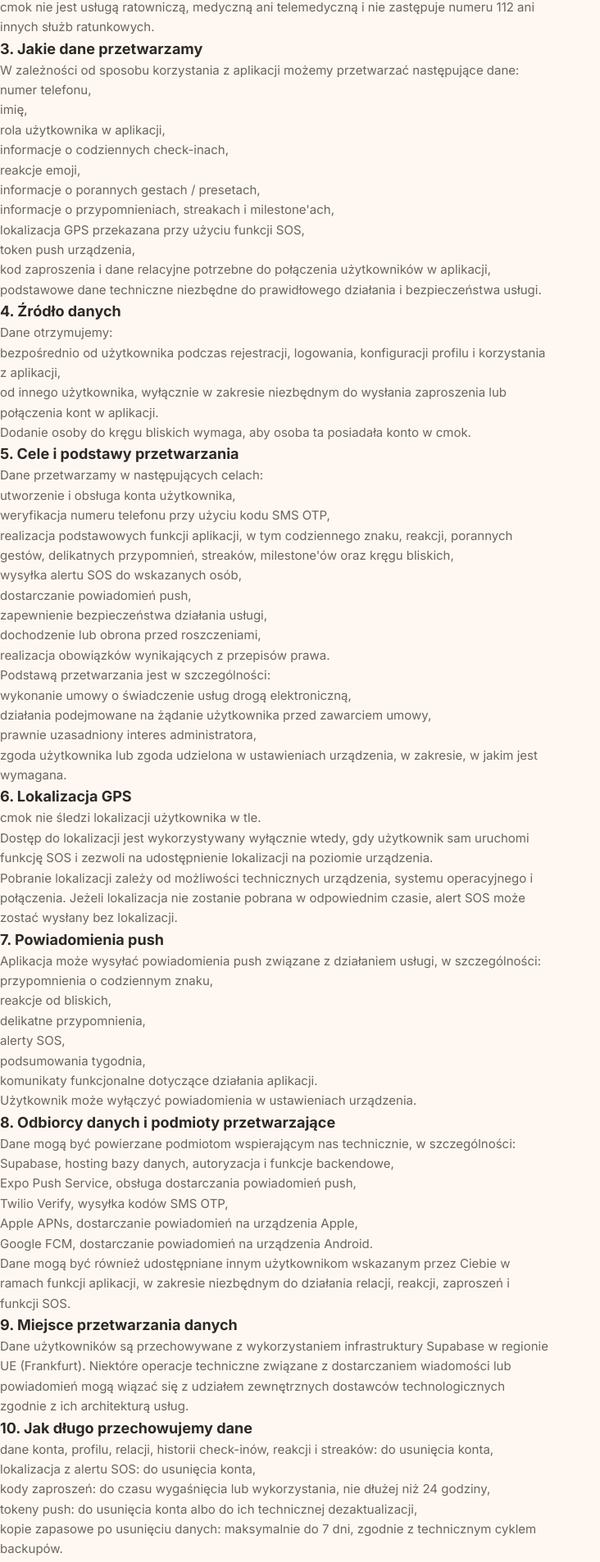
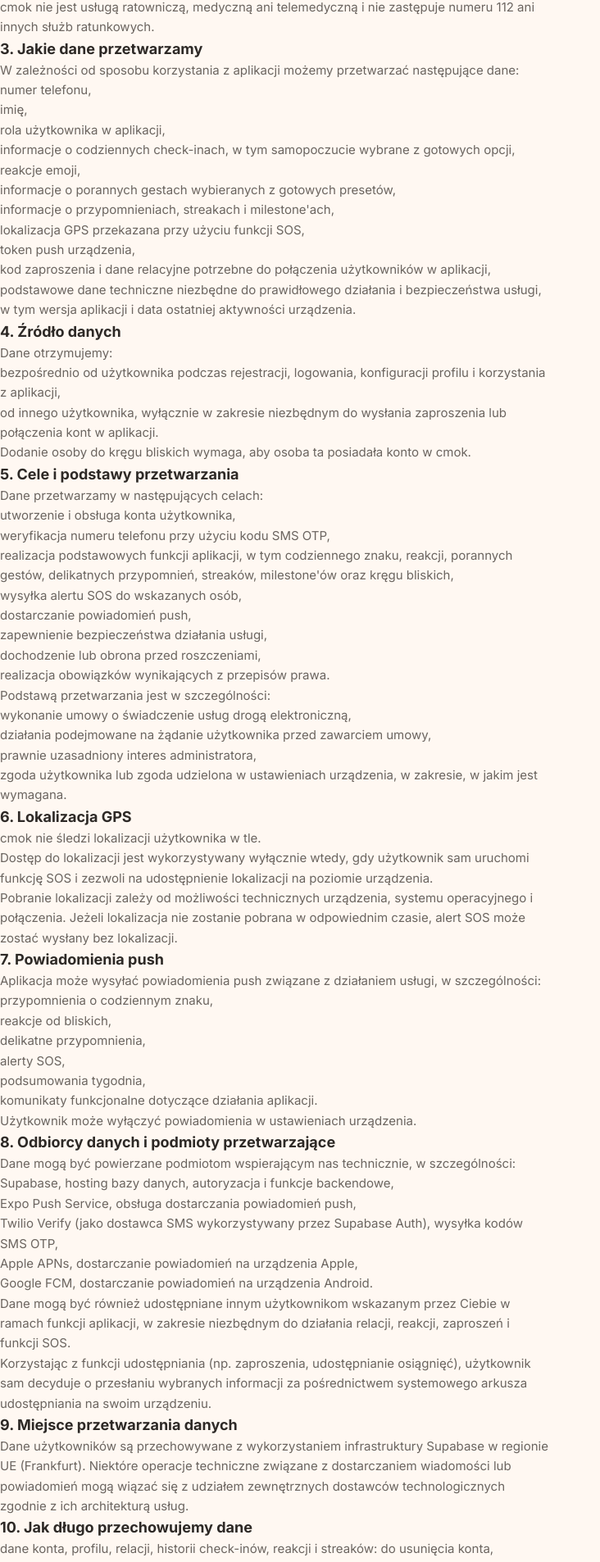
Before and after one commit to hermit85/cmok-web, a Next.js app: page /polityka-prywatnosci in a window 1280 px wide. Shown: the part 265-2171 px from the top of the page at 82% size, without its empty margins (0-732 px from the left). Built offline with nearby package versions, Linux system fonts and the light colour scheme.

Commit message:
Privacy policy fix: add mood data, device metadata, Twilio as sub-processor, share sheet disclosure

```diff
--- a/app/polityka-prywatnosci/page.tsx
+++ b/app/polityka-prywatnosci/page.tsx
@@ -32,14 +32,14 @@
             <li>numer telefonu,</li>
             <li>imię,</li>
             <li>rola użytkownika w aplikacji,</li>
-            <li>informacje o codziennych check-inach,</li>
+            <li>informacje o codziennych check-inach, w tym samopoczucie wybrane z gotowych opcji,</li>
             <li>reakcje emoji,</li>
-            <li>informacje o porannych gestach / presetach,</li>
+            <li>informacje o porannych gestach wybieranych z gotowych presetów,</li>
             <li>informacje o przypomnieniach, streakach i milestone'ach,</li>
             <li>lokalizacja GPS przekazana przy użyciu funkcji SOS,</li>
             <li>token push urządzenia,</li>
             <li>kod zaproszenia i dane relacyjne potrzebne do połączenia użytkowników w aplikacji,</li>
-            <li>podstawowe dane techniczne niezbędne do prawidłowego działania i bezpieczeństwa usługi.</li>
+            <li>podstawowe dane techniczne niezbędne do prawidłowego działania i bezpieczeństwa usługi, w tym wersja aplikacji i data ostatniej aktywności urządzenia.</li>
           </ul>
         </section>
 
@@ -108,12 +108,15 @@
           <ul className="list-disc pl-6 space-y-1 text-[#6B6560]">
             <li>Supabase, hosting bazy danych, autoryzacja i funkcje backendowe,</li>
             <li>Expo Push Service, obsługa dostarczania powiadomień push,</li>
-            <li>Twilio Verify, wysyłka kodów SMS OTP,</li>
+            <li>Twilio Verify (jako dostawca SMS wykorzystywany przez Supabase Auth), wysyłka kodów SMS OTP,</li>
             <li>Apple APNs, dostarczanie powiadomień na urządzenia Apple,</li>
             <li>Google FCM, dostarczanie powiadomień na urządzenia Android.</li>
           </ul>
           <p className="text-[#6B6560] mt-2">
             Dane mogą być również udostępniane innym użytkownikom wskazanym przez Ciebie w ramach funkcji aplikacji, w zakresie niezbędnym do działania relacji, reakcji, zaproszeń i funkcji SOS.
+          </p>
+          <p className="text-[#6B6560] mt-2">
+            Korzystając z funkcji udostępniania (np. zaproszenia, udostępnianie osiągnięć), użytkownik sam decyduje o przesłaniu wybranych informacji za pośrednictwem systemowego arkusza udostępniania na swoim urządzeniu.
           </p>
         </section>
 
```
